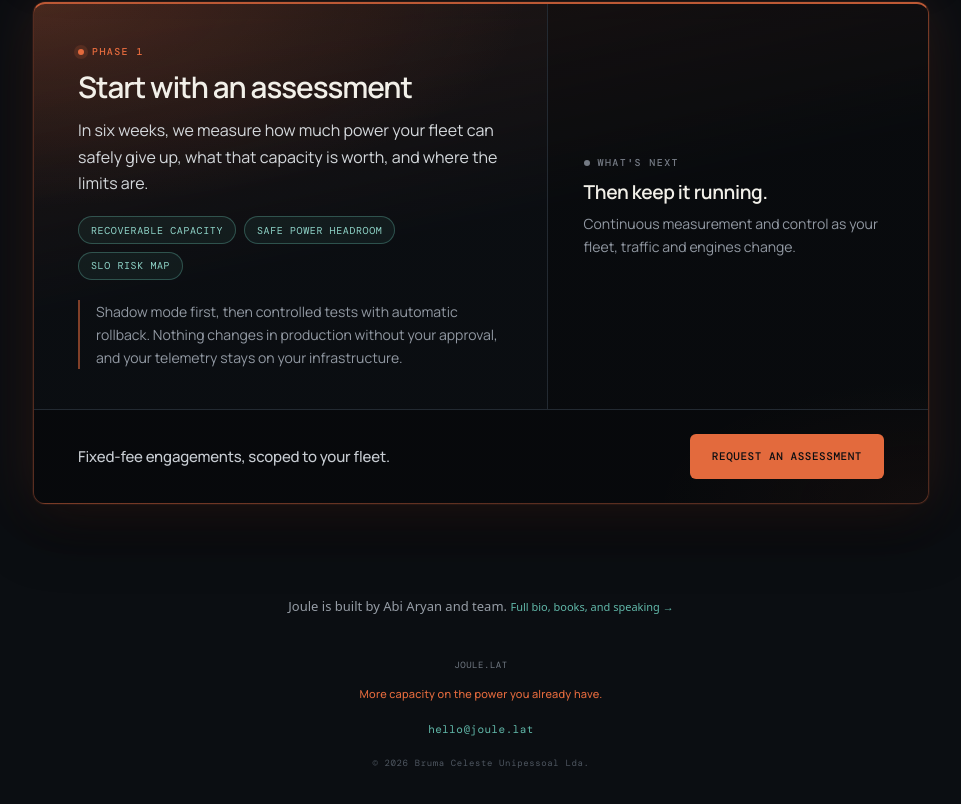
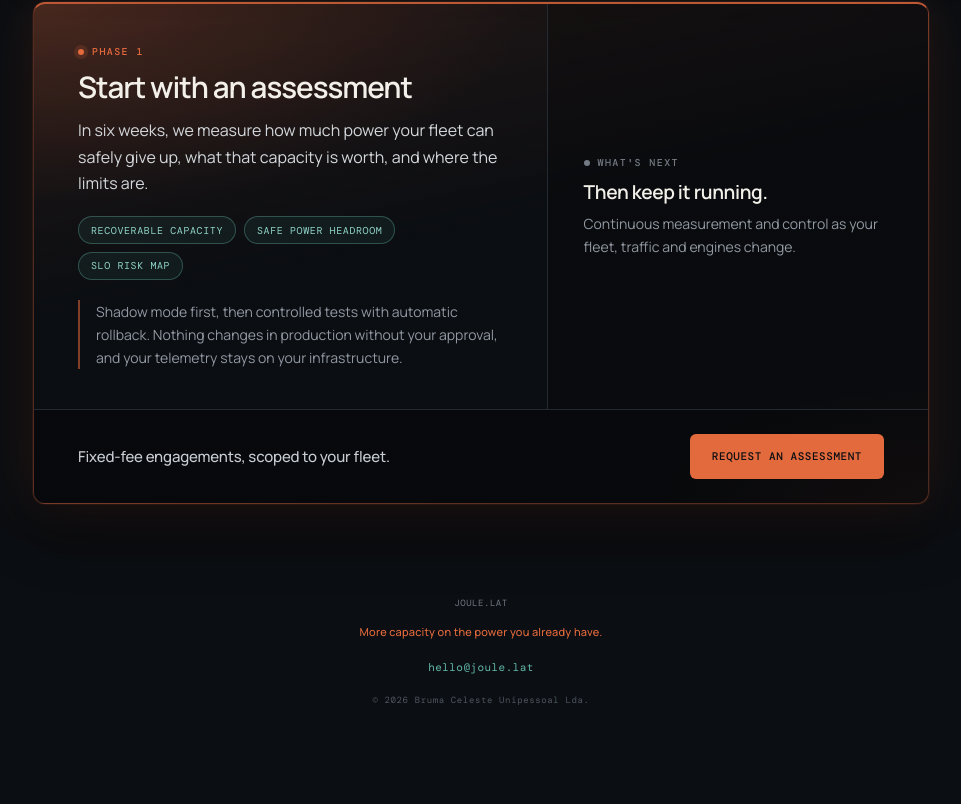
Before and after one commit to goabiaryan/joule-web, a React (Vite) app: page / in a window 1280 px wide. Shown: the part 4847-5651 px from the top of the page, without its empty margins (159-1120 px from the left). After the commit the page ends 5591 px from the top, so only its background shows below. Built offline with nearby package versions, Linux system fonts and the light colour scheme; no server answers.

Commit message:
Remove footer built-by attribution line from the product home page.

```diff
--- a/src/content/phase1Product.js
+++ b/src/content/phase1Product.js
@@ -262,12 +262,6 @@
     },
   ],
 
-  principal: {
-    line: "Joule is built by Abi Aryan and team.",
-    linkLabel: "Full bio, books, and speaking",
-    linkHref: "https://abiaryan.com",
-  },
-
   footer: {
     line: BRAND_DOMAIN,
     contactEmail: brandMeta.contactEmail,
--- a/src/pages/ProductHome.jsx
+++ b/src/pages/ProductHome.jsx
@@ -132,7 +132,6 @@
     engagements,
     deliverables,
     deliverablesSection,
-    principal,
     footer,
   } = phase1Product;
 
@@ -398,12 +397,6 @@
       </section>
 
       <footer className="site-footer site-footer-institutional site-footer-after-engagements">
-        <p className="site-footer-principal">
-          {principal.line}{" "}
-          <a href={principal.linkHref} target="_blank" rel="noreferrer">
-            {principal.linkLabel} →
-          </a>
-        </p>
         <p className="site-footer-line site-footer-domain">{footer.line}</p>
         <BrandTagline as="p" className="site-footer-line site-footer-tagline" variant="capacity" />
         <p className="site-footer-line site-footer-contact">
```
